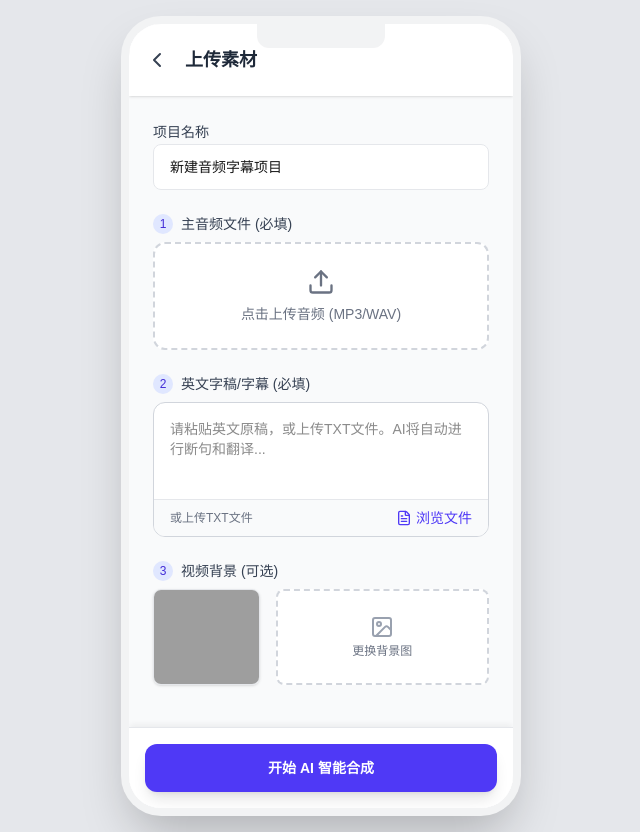
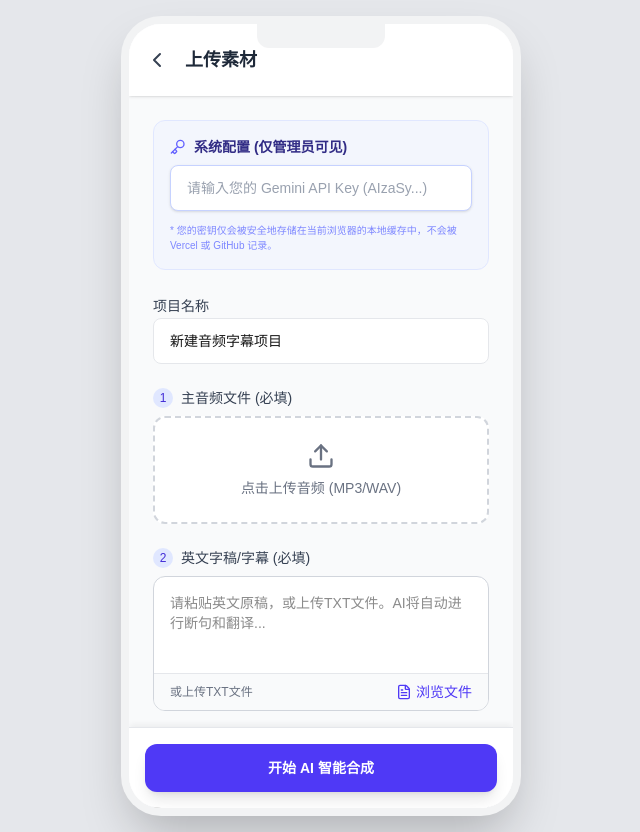
Before and after one commit to libin72/subtitle-app, a Next.js app: page / in a window 1280 px wide. Both pictures are taken after a click on the button "新建合成项目". Shown: the whole page, without its empty margins (319-959 px from the left). Built offline with nearby package versions, Linux system fonts and the light colour scheme; grey boxes are pictures that could not be loaded.

Commit message:
移除明文密钥，改为通过界面配置

```diff
--- a/app/page.jsx
+++ b/app/page.jsx
@@ -4,7 +4,7 @@ import React, { useState, useEffect, useRef } from 'react';
 import {
   Upload, FileAudio, FileText, Image as ImageIcon,
   Play, Pause, Plus, ChevronLeft, Settings,
-  Trash2, CheckCircle, Loader2, Download, Edit3, Clock
+  Trash2, CheckCircle, Loader2, Download, Edit3, Clock, Key
 } from 'lucide-react';
 
 // 模拟初始的测试数据
@@ -25,13 +25,22 @@ export default function App() {
   // 视图状态: 'dashboard', 'upload', 'processing', 'editor'
   const [currentView, setCurrentView] = useState('dashboard');
 
+  // API Key 状态，安全地保存在本地
+  const [apiKey, setApiKey] = useState('');
+
+  // 初始化时从本地读取 API Key
+  useEffect(() => {
+    const storedKey = localStorage.getItem('gemini_api_key');
+    if (storedKey) setApiKey(storedKey);
+  }, []);
+
   // 上传表单状态
   const [formData, setFormData] = useState({
     title: '新建音频字幕项目',
     audioName: '',
     audioUrl: '',
     audioDuration: 0,
-    audioBase64: '', // 重新启用 Base64
+    audioBase64: '',
     audioMimeType: '',
     textName: '',
     rawText: '',
@@ -47,20 +56,18 @@ export default function App() {
 
   const audioRef = useRef(null);
 
-  // API Retry Logic (网络请求防抖与重试) - 增强了错误捕获
+  // API Retry Logic (网络请求防抖与重试)
   const fetchWithRetry = async (url, options, retries = 5) => {
     const delays = [1000, 2000, 4000, 8000, 16000];
     for (let i = 0; i < retries; i++) {
       try {
         const res = await fetch(url, options);
         if (!res.ok) {
-          // 尝试获取后端的详细错误信息
           let errMsg = `HTTP 请求失败 (状态码: ${res.status})`;
           try {
             const errData = await res.json();
-            if(errData.error) errMsg += ` - ${errData.error}`;
+            if(errData.error) errMsg += ` - ${errData.error.message || errData.error}`;
           } catch(parseErr) {
-            // 如果后端返回的不是 JSON（比如 Vercel 报错页面），则读取文本
             const errText = await res.text();
             if(errText) errMsg += `\n详情: ${errText.substring(0, 100)}...`;
           }
@@ -74,7 +81,7 @@ export default function App() {
     }
   };
 
-  // 真实的AI处理流程与精确时间对齐 (绕过 Vercel 防火墙，前端直连)
+  // 真实的AI处理流程与精确时间对齐
   useEffect(() => {
     if (currentView === 'processing') {
       const processVideo = async () => {
@@ -82,12 +89,8 @@ export default function App() {
           setProcessStep(0);
           setProcessStep(1);
 
-          // 👉 核心修改 1：请在这里填入您真实的 Google API Key
-          // 因为是您自用的工作台，把 Key 放在这里是最稳妥防 Vercel 拦截的方案
-          const apiKey = "AIzaSyDOmIqYfZ1W5vH8OVmu3IGADC1Zsz5LD5s";
-
-          if (!apiKey || apiKey === "YOUR_API_KEY") {
-             throw new Error("请在代码中找到 apiKey 变量，填入您真实的 Gemini API Key！");
+          if (!apiKey || !apiKey.startsWith("AI")) {
+             throw new Error("请先在上传页面上方填入有效的 Gemini API Key！");
           }
 
           const url = `https://generativelanguage.googleapis.com/v1beta/models/gemini-2.5-flash-preview-09-2025:generateContent?key=${apiKey}`;
@@ -101,7 +104,7 @@ export default function App() {
           3. Translate each segment into natural Chinese.
           4. Return ONLY a valid JSON array. Do not output any other text or markdown.`;
 
-          // 直接将原始文本和音频的 base64 编码发给 Google，绕过 Vercel 后端限制
+          // 直接将原始文本和音频的 base64 编码发给 Google
           const payload = {
             contents: [{
               parts: [
@@ -148,7 +151,6 @@ export default function App() {
           const newSubtitles = segments.map((seg, i) => {
             return {
               id: i + 1,
-              // 确保时间是有效数字，处理可能出现的边缘情况
               start: typeof seg.start === 'number' ? seg.start : 0,
               end: typeof seg.end === 'number' ? seg.end : 0,
               en: seg.en || "",
@@ -164,7 +166,6 @@ export default function App() {
 
         } catch (error) {
           console.error("处理失败详细信息:", error);
-          // 使用更详细的错误提示反馈
           alert(`处理失败！\n\n【错误详情】:\n${error.message}`);
           setCurrentView('upload');
         }
@@ -172,7 +173,7 @@ export default function App() {
 
       processVideo();
     }
-  }, [currentView, formData]);
+  }, [currentView, formData, apiKey]);
 
   // 真实的播放器控制
   useEffect(() => {
@@ -219,7 +220,6 @@ export default function App() {
     URL.revokeObjectURL(url);
   };
 
-  // 工具函数：格式化时间
   const formatTime = (seconds) => {
     const m = Math.floor(seconds / 60);
     const s = Math.floor(seconds % 60);
@@ -234,8 +234,7 @@ export default function App() {
       <header className="bg-white shadow-sm px-6 py-5 flex justify-between items-center">
         <div>
           <h1 className="text-xl font-bold text-gray-800">控制台</h1>
-          {/* 添加版本标识帮助排查缓存 */}
-          <p className="text-xs text-gray-500 mt-1">管理员专属合成工具 <span className="text-indigo-500 font-bold ml-1">(直连版 v2)</span></p>
+          <p className="text-xs text-gray-500 mt-1">管理员专属合成工具 <span className="text-indigo-500 font-bold ml-1">(安全直连版)</span></p>
         </div>
         <button className="p-2 rounded-full hover:bg-gray-100">
           <Settings size={20} className="text-gray-600" />
@@ -284,6 +283,27 @@ export default function App() {
       </header>
 
       <main className="flex-1 overflow-y-auto p-6 space-y-6 pb-24">
+        {/* API Key 安全配置区 */}
+        <div className="space-y-2 bg-indigo-50/50 p-4 rounded-xl border border-indigo-100">
+          <label className="text-sm font-bold text-indigo-900 flex items-center">
+            <Key size={16} className="mr-2 text-indigo-500" />
+            系统配置 (仅管理员可见)
+          </label>
+          <input
+            type="password"
+            placeholder="请输入您的 Gemini API Key (AIzaSy...)"
+            value={apiKey}
+            onChange={(e) => {
+              setApiKey(e.target.value);
+              localStorage.setItem('gemini_api_key', e.target.value);
+            }}
+            className="w-full bg-white border border-indigo-200 rounded-lg px-4 py-3 text-sm focus:ring-2 focus:ring-indigo-500 outline-none placeholder-gray-400 shadow-sm"
+          />
+          <p className="text-[10px] text-indigo-400 mt-1">
+            * 您的密钥仅会被安全地存储在当前浏览器的本地缓存中，不会被 Vercel 或 GitHub 记录。
+          </p>
+        </div>
+
         {/* 项目名称 */}
         <div className="space-y-2">
           <label className="text-sm font-medium text-gray-700">项目名称</label>
@@ -327,7 +347,6 @@ export default function App() {
                     setFormData(prev => ({...prev, audioName: file.name, audioUrl: url, audioDuration: tempAudio.duration}));
                   };
 
-                  // 重新启用：将音频文件读取为 Base64 以供后端发送给 AI
                   const reader = new FileReader();
                   reader.onload = (event) => {
                     const base64String = event.target.result.split(',')[1];
@@ -416,7 +435,11 @@ export default function App() {
         <button
           onClick={() => {
             if (!formData.audioUrl || !formData.rawText) {
-              if (!formData.audioUrl) console.warn("需要上传音频");
+              if (!formData.audioUrl) alert("请先上传音频文件");
+              return;
+            }
+            if (!apiKey) {
+              alert("请在页面上方填入您的 Gemini API Key");
               return;
             }
             setCurrentView('processing');
```
